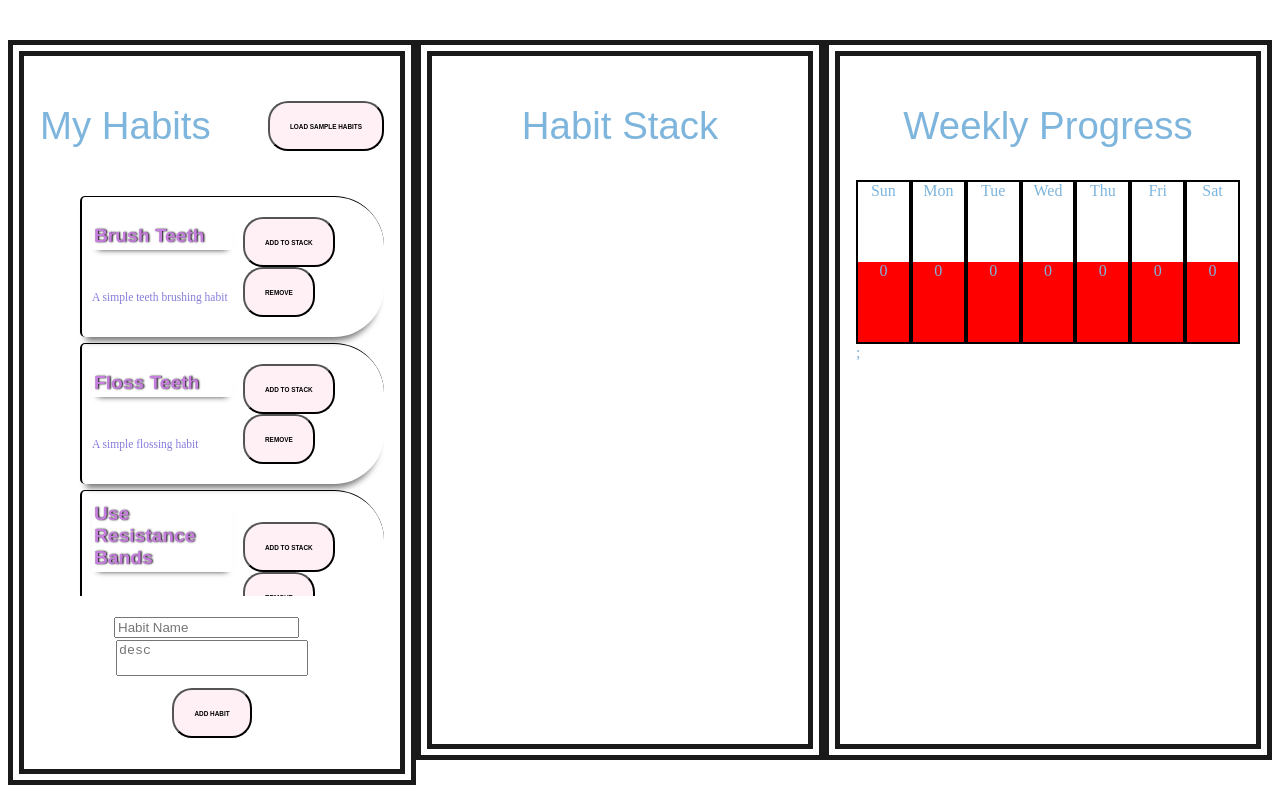
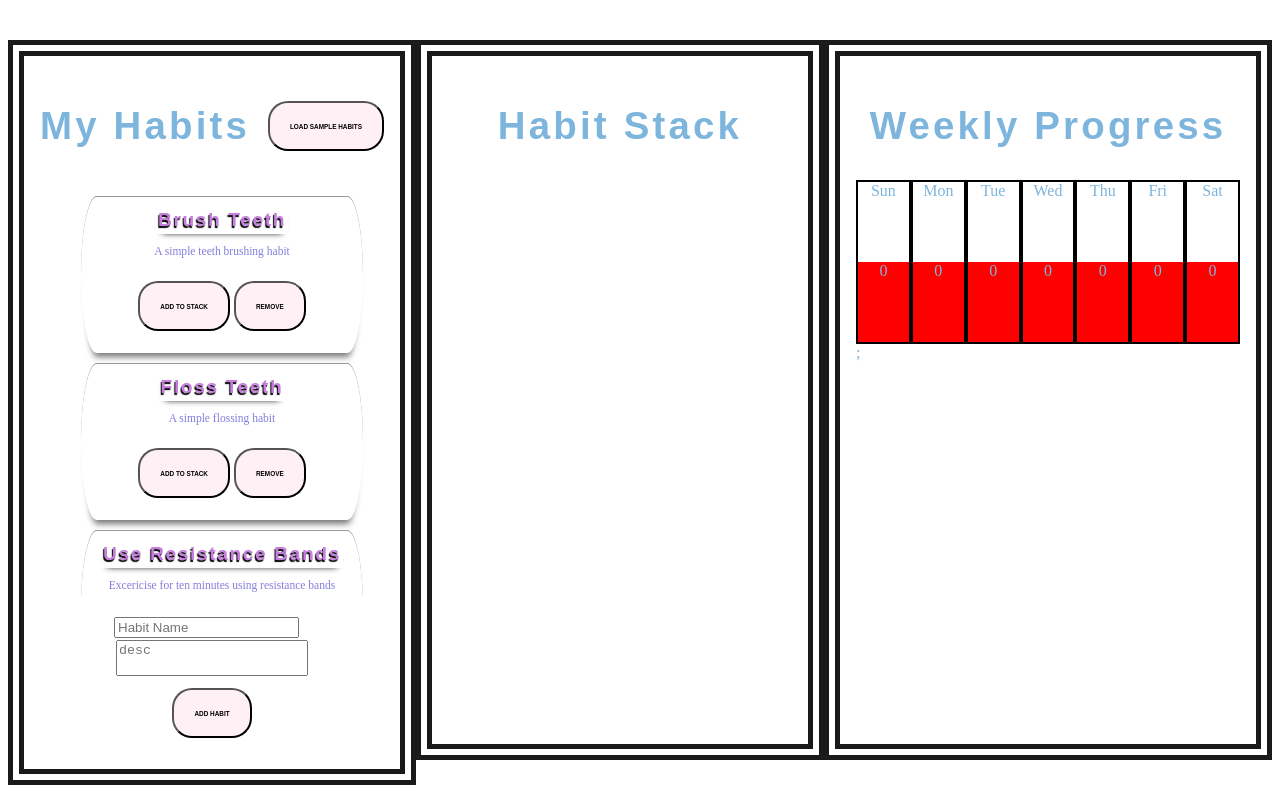
Before and after one commit to MatCre/Habit-Tracker, a React app in the folder habit-tracker/: page / in a window 1280 px wide. Both pictures are taken after a click on the button "LOAD SAMPLE HABITS". Built offline with nearby package versions, Linux system fonts and the light colour scheme.

Commit message:
Fixed a bug on the remove button Now works as intended

```diff
--- a/habit-tracker/src/Sass/Components/_habitCard.scss
+++ b/habit-tracker/src/Sass/Components/_habitCard.scss
@@ -1,23 +1,23 @@
-@import '../mixins';
-@import '../variables';
+@import "../mixins";
+@import "../variables";
 $border: 1px solid white;
 
-.habit-wrapper{
+.habit-wrapper {
   // @include box($boxStyle1...);
-    padding: 10px;
-    border-radius: 5px 50px 50px 5px;
-    display: grid;
-    grid-template-columns: 1fr 1fr;
-    grid-template-rows: 1fr 1fr;
-    margin-bottom: 6px;
+  padding: 10px 20px;
+  border-radius: 1em/5em;
+  margin-right: 20px;
+  margin-bottom: 10px;
   align-items: center;
+  border-top: 1px solid #999;
   justify-content: center;
   box-shadow: $boxShadow1;
-    // background: linear-gradient($primaryColor1, $secondaryColor1);
   overflow: hidden;
-    border-top: 1px solid black;
-    border-left: 2px solid black;
-
+  display: flex;
+  flex-direction: column;
+  button {
+    margin: 2px;
+  }
 }
 
 .habit-name {
@@ -28,24 +28,10 @@ $border: 1px solid white;
 }
 
 .habit-desc {
-    grid-row: 2  / span 1;
   color: $primaryColor1;
 }
-// .habit-image {
-//     flex: 1 2 auto;
-//     width: 2vw;
-//     max-width: 40px;
-//     height: 2vh;
-//     max-height: 40px;
-//     background-color: lavenderblush;
-//     padding: 20px;
-//     border-radius: 15px;
-//     border: 2px solid grey;
-//     box-shadow: 0 0 8px -2px whitesmoke;
-// }
+
 .habit-done {
-    justify-self: center;
-    grid-row: span 2;
   padding: 10px;
   border: none;
 }
--- a/habit-tracker/src/Sass/_elements.scss
+++ b/habit-tracker/src/Sass/_elements.scss
@@ -1,13 +1,15 @@
-@import './variables';
+@import "./variables";
 
 html {
   box-sizing: border-box;
   body {
-        color: #7EB5DD;
+    color: #7eb5dd;
   }
 }
 
-*, *:before, *:after {
+*,
+*:before,
+*:after {
   box-sizing: inherit;
 }
 h2,
@@ -21,10 +23,13 @@ h6 {
 
 h1 {
   font-size: $largeHeading;
+  font-weight: 700;
 }
 
 h2 {
   font-size: 3vw;
+  font-weight: 600;
+  letter-spacing: 0.2rem;
   text-align: center;
 }
 
@@ -32,7 +37,8 @@ h3 {
   font-size: 1.5vw;
   color: $secondaryColor1;
   font-weight: 600;
-    text-shadow: black 1px 0 2px;
+  letter-spacing: 0.1rem;
+  text-shadow: black -1px 2px 1px;
 }
 
 p {
--- a/habit-tracker/src/Sass/app.scss
+++ b/habit-tracker/src/Sass/app.scss
@@ -7,13 +7,12 @@
   grid-template-columns: 1fr 1fr 1fr;
   max-height: 90vh;
   max-width: 2000px;
-    margin: 0 auto;
-    margin-top : 5vh;
+  margin-top: 5vh;
 }
 
 .habit-tracker > * {
   padding: 1rem;
-    border: 1rem double lighten(black,10%);
+  border: 1rem double lighten(black, 10%);
 }
 
 .habits {
--- a/habit-tracker/src/components/App.js
+++ b/habit-tracker/src/components/App.js
@@ -48,10 +48,17 @@ class App extends React.Component {
         this.setState({habits,})
     }
 
-    removeHabit = (key) => {
-        const habits = {...this.state.habits};
-        delete habits[key];
-        this.setState({habits})
+    removeHabit = (key, e) => {
+       if(e.currentTarget.closest("main > div").className === "habits") {
+           const habits = {...this.state.habits};
+           delete habits[key];
+           this.setState({ habits })
+       } else {
+           const habitStack = {...this.state.habitStack};
+           delete habitStack[key];
+           this.setState({ habitStack });
+       }
+
     }
 
     addToHabitStack = (key) => {
@@ -126,8 +133,8 @@ class App extends React.Component {
 
     render() {
         return (
-            <div className="habit-tracker">
-                <div className="habits">
+            <main className="habit-tracker">
+                <div className="habits" id="01">
                     <Header loadSampleHabits={this.loadSampleHabits}/>
                     <ul className="habit-list">
                       {Object.keys(this.state.habits).map(key =>
@@ -141,7 +148,7 @@ class App extends React.Component {
                     </ul>
                     <AddHabitForm addHabit={this.addHabit}/>
                 </div>
-                <div className="stack-wrap">
+                <div className="stack-wrap" id="02">
                         <h2>Habit Stack</h2>
                     {Object.keys(this.state.habitStack).map(key =>
                         <HabitCard
@@ -150,6 +157,7 @@ class App extends React.Component {
                         index={key}
                         added={this.state.habitStack[key].added}
                         completeHabitInHabitStack={this.completeHabitInHabitStack}
+                        removeHabit={this.removeHabit}
                         />)}
                 </div>
                 <div className="tracker-wrapper">
@@ -157,7 +165,7 @@ class App extends React.Component {
                     weeklyTrack={this.state.weeklyTrack}
                     />
                 </div>
-            </div>
+            </main>
         )
     }
 }
--- a/habit-tracker/src/components/HabitCard.js
+++ b/habit-tracker/src/components/HabitCard.js
@@ -15,6 +15,7 @@ class HabitCard extends React.Component {
             this.buttonTextRef.current.textContent = 'Complete'
         }
     }
+
 
 
     render() {
@@ -40,7 +41,7 @@ class HabitCard extends React.Component {
                             }
                     ref={this.buttonTextRef}
                             ></button>
-                            <button className="delete-habit" onClick={() => this.props.removeHabit(this.props.index)}>Remove</button>
+                            <button className="delete-habit" onClick={(e) => this.props.removeHabit(this.props.index, e)}>Remove</button>
 
                 </div>
             </div>
```
Lines whose indentation alone changed are shown as unchanged.
